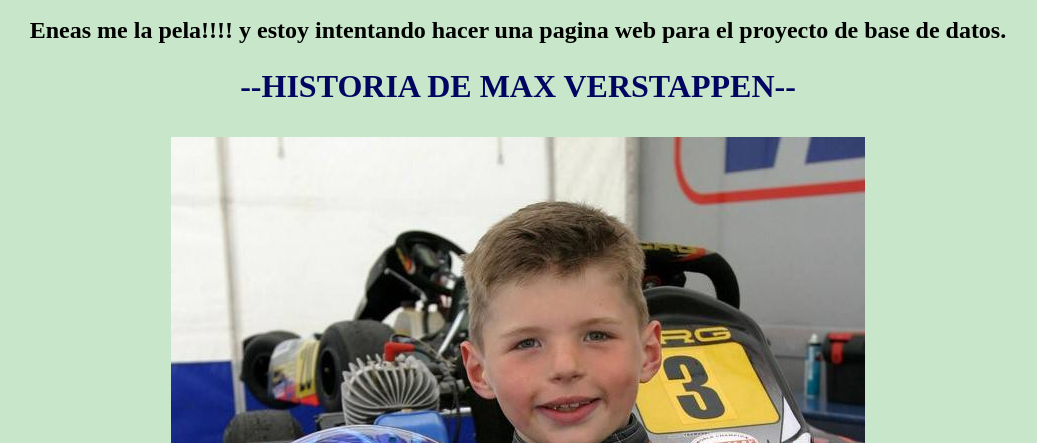
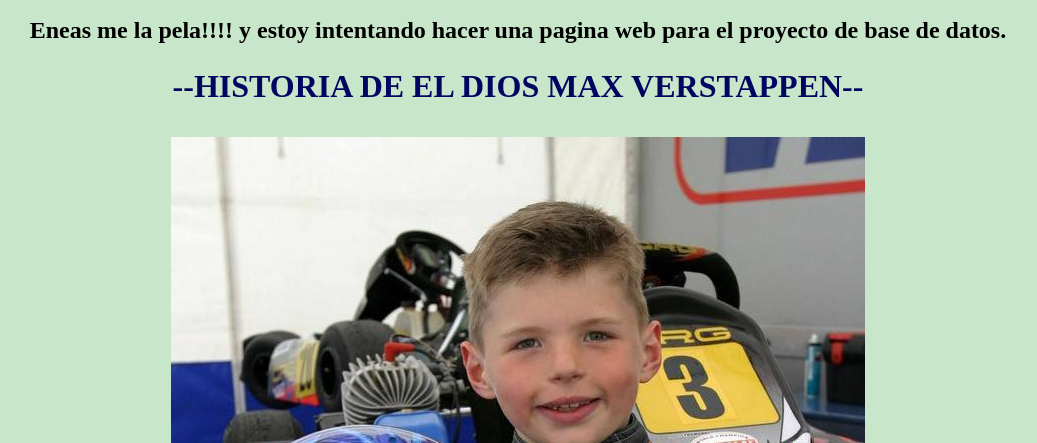
Before and after one commit to memomx33/Pagina_prueba, a plain HTML site: page index.html in a window 1280 px wide. Shown: the part 357-800 px from the top of the page, without its empty margins (122-1159 px from the left). Drawn offline with Linux system fonts and the light colour scheme.

Commit message:
Add files via upload

```diff
--- a/index.html
+++ b/index.html
@@ -11,7 +11,7 @@ PROYECTO BASE DE DATOS
 <body bgcolor="C8E6C9" text="black">
 <center>
 <p><h2>Eneas me la pela!!!! y estoy intentando hacer una pagina web para el proyecto de base de datos.</p></h2>
-<p><h1><font color="000561" face="aptos black">--HISTORIA DE MAX VERSTAPPEN--</p></h1></font>
+<p><h1><font color="000561" face="aptos black">--HISTORIA DE EL DIOS MAX VERSTAPPEN--</p></h1></font>
 <img src="bb_max.jpg">
 </center>
 <h3><p>Verstappen nació para ir rápido. Hijo del excorredor de Fórmula Uno Jos Verstappen, su madre Sophie también compitió en karts con éxito. Nació en Hasselt (Bélgica) en 1997, y muy pronto empezó a competir, corriendo regularmente en karts en Genk (Bélgica) en 2003. En 2005 las cosas se pusieron más serias, y compitió en su primer campeonato: el Campeonato de Bélgica Mini (VAS), en el que ganó las 21 carreras. En 2013 Max ya lo había ganado todo en el mundo del kart, incluido el Campeonato del Mundo KZ en Varennes-sur-Allier (Francia). Su debut al volante de un monoplaza se produjo en las Florida Winter Series, pero muy pronto fue fichado por Van Amersfoort para correr en el Campeonato Europeo FIA de Fórmula 3. Con tan solo 16 años Max dominó el campeonato, ganando la sexta carrera antes de adjudicarse seis victorias consecutivas en las series y acabando en el tercer lugar de la clasificación general. En agosto de 2014, se unió a la Red Bull Junior Team, desestimando una oferta de Mercedes para unirse a su programa de desarrollo de pilotos. Seis días más tarde, fue confirmado como uno de los pilotos de la Scuderia Toro Rosso para 2015, junto con Carlos Sainz Jr. y en sustitución de Jean-Éric Vergne. A los diecisiete años y ciento sesenta y cuatro días de edad, Max se convirtió en el piloto más joven en iniciar una carrera del Campeonato del Mundo, superando el récord de Jaime Alguersuari por casi dos años.</h3></p>
```
